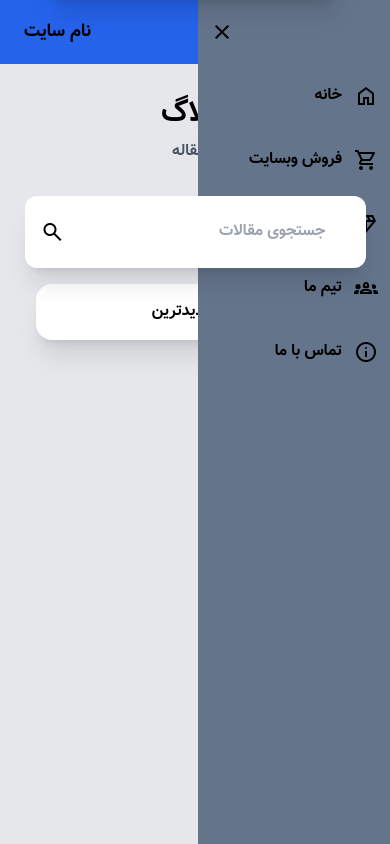
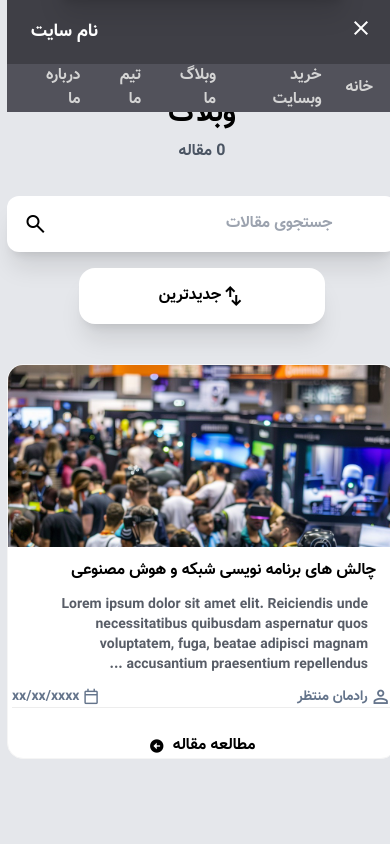
Before and after one commit to Mani-Safarzadeh/Persnoal-Website, a website: page src/pages/weblog.html in a window 390 px wide. Both pictures are taken after a click on the element "menu". Drawn offline with nearby package versions, Linux system fonts and the light colour scheme; files whose address does not match are found by name.

Commit message:
navbar: added sticky, added dropdown, changed color palatte

```diff
--- a/src/js/app.js
+++ b/src/js/modal.js
@@ -1,13 +1,7 @@
-$ = document
-
-const navMenu = $.querySelector('#nav-menu')
-const btnMenu = $.querySelector('#btn-menu')
-const closeMenu = $.querySelector('#close-menu')
-const btnOpenModal = $.querySelector('#change-sort-type')
-const modal = $.querySelector('#modal')
-const btnCloseModal = $.querySelector('#close-modal')
-const modalBoxItems = $.querySelectorAll('.modal-item')
-
+const btnOpenModal = document.querySelector('#change-sort-type')
+const modal = document.querySelector('#modal')
+const btnCloseModal = document.querySelector('#close-modal')
+const modalBoxItems = document.querySelectorAll('.modal-item')
 
 function setSearchType (event) {
     modalBoxItems.forEach(function (item) {
@@ -33,17 +27,8 @@ function closeModal () {
     modal.classList.add('-top-75')
 }
 
-btnMenu.addEventListener('click', function () {
-    navMenu.classList.add('right-0')
-    navMenu.classList.remove('-right-48')
-})
-closeMenu.addEventListener('click', function () {
-    navMenu.classList.add('-right-48')
-    navMenu.classList.remove('right-0')
-})
-
 btnOpenModal.addEventListener('click', openModal)
-btnCloseModal.addEventListener('click', closeMenu)
+btnCloseModal.addEventListener('click', closeModal)
 
 modalBoxItems.forEach(function (item) {
     item.addEventListener('click', function (event) {
--- /dev/null
+++ b/src/js/navbar.js
@@ -0,0 +1,24 @@
+const navbar = document.querySelector('#nav-menu')
+const navicon = document.querySelector('#nav-icon')
+const navClose = document.querySelector('#nav-close')
+
+navicon.onclick = function () {
+    navbar.classList.remove('top-0')
+    navbar.classList.add('top-16')
+    navicon.parentElement.classList.remove('block')
+    navicon.parentElement.classList.add('hidden')
+    navClose.parentElement.classList.remove('hidden')
+    navClose.parentElement.classList.add('block')
+}
+
+navClose.onclick = function () {
+    navbar.classList.remove('top-16')
+    navbar.classList.add('top-0')
+    navicon.parentElement.classList.remove('hidden')
+    navicon.parentElement.classList.add('block')
+    navClose.parentElement.classList.remove('block')
+    navClose.parentElement.classList.add('hidden')
+}
+window.onscroll = function (event) {
+    console.log(event)
+}
--- a/src/pages/weblog.html
+++ b/src/pages/weblog.html
@@ -1,66 +1,91 @@
 <!DOCTYPE html>
-<html lang="en" dir="rtl">
+<html lang="fa" dir="rtl">
 <head>
     <meta charset="UTF-8">
     <meta name="viewport" content="width=device-width, initial-scale=1.0">
     <link rel="stylesheet" href="../../dist/tailwind.css">
     <link rel="stylesheet" href="https://fonts.googleapis.com/css2?family=Material+Symbols+Outlined:opsz,wght,FILL,GRAD@20..48,100..700,0..1,-50..200" />
+    <link href='https://unpkg.com/boxicons@2.1.4/css/boxicons.min.css' rel='stylesheet'>
     <title>وبلاگ ما</title>
 </head>
-    <body class="font-vazir bg-gray-200">
-    <ul class="flex fixed -right-48 top-0 flex-col h-screen w-48 bg-slate-500 transition-all duration-200 ease-linear md:hidden" id="nav-menu">
-        <span class="material-symbols-outlined py-5 px-3 cursor-pointer" id="close-menu">close</span>
-        <li class="py-5 px-3 flex items-center">
-            <span class="material-symbols-outlined">home</span>
-            <a href="home.html" class="px-3 hover:text-white transition-colors duration-100">خانه</a>
-        </li>
-        <li class="py-5 px-3 flex items-center">
-            <span class="material-symbols-outlined">shopping_cart</span>
-            <a href="home.html" class="px-3 hover:text-white transition-colors duration-100">فروش وبسایت</a>
-        </li>
-        <li class="py-5 px-3 flex items-center">
-            <span class="material-symbols-outlined">diamond</span>
-            <a href="weblog.html" class="px-3 hover:text-white transition-colors duration-100">وبلاگ ما</a>
-        </li>
-        <li class="py-5 px-3 flex items-center">
-            <span class="material-symbols-outlined">groups_2</span>
-            <a href="team.html" class="px-3 hover:text-white transition-colors duration-100">تیم ما</a>
-        </li>
-        <li class="py-5 px-3 flex items-center">
-            <span class="material-symbols-outlined">info</span>
-            <a class="px-3 hover:text-white transition-colors duration-100">تماس با ما</a>
-        </li>
-
+<body class="font-vazir bg-gray-200 backdrop-filter">
+    <!-- Nav Bar -->
+    <nav class="flex flex-col sticky top-0">
+        <div class="bg-zinc-700 h-16 flex justify-between items-center px-6 w-full t-0 z-10">
+            <ul class="hidden md:flex items-center gap-6">
+                <!-- Nav Bar Items -->
+                <li class="active:bg-slate-600 hover:text-white text-neutral-300 transition duration-150"><a href="home.html">خانه</a></li>
+                <li class="active:bg-slate-600 hover:text-white text-neutral-300 transition duration-150"><a href="#">خرید وبسایت</a></li>
+                <li class="active:bg-slate-600 hover:text-white text-neutral-300 transition duration-150"><a href="weblog.html">وبلاگ ما</a></li>
+                <li class="active:bg-slate-600 hover:text-white text-neutral-300 transition duration-150"><a href="team.html">تیم ما</a></li>
+                <li class="active:bg-slate-600 hover:text-white text-neutral-300 transition duration-150"><a href="#">درباره ما</a></li>
             </ul>
-    <header>
-        <nav class="bg-blue-600 h-16 flex justify-between items-center">
-            <ul class="hidden md:flex items-center gap-6 mx-4">
-                <li class="hover:text-white transition duration-300"><a href="home.html">خانه</a></li>
-                <li class="hover:text-white transition duration-300"><a href="#">فروش وبسایت</a></li>
-                <li class="hover:text-white transition duration-300"><a href="weblog.html">وبلاگ ما</a></li>
-                <li class="hover:text-white transition duration-300"><a href="team.html">تیم ما</a></li>
-                <li class="hover:text-white transition duration-300"><a href="#">درباره ما</a></li>
+            <!-- MenuIcon -->
+            <div class="block md:hidden">
+                <span class="material-symbols-outlined text-3xl cursor-pointer text-white" id="nav-icon">menu</span>
+            </div>
+            <div class="hidden md:hidden">
+                <span class="material-symbols-outlined text-3xl cursor-pointer text-white" id="nav-close">close</span>
+            </div>
+            <h3 class="font-semibold text-lg text-white">نام سایت</h3>
+        </div>
+        <!-- Hamburger Menu -->
+        <div id="nav-menu" class="w-screen absolute top-0">
+            <ul class="w-full flex items-center gap-6 justify-start px-6 h-12 bg-zinc-600">
+                <li class="active:bg-slate-600 hover:text-white text-neutral-300 transition"><a href="home.html">خانه</a></li>
+                <li class="active:bg-slate-600 hover:text-white text-neutral-300 transition"><a href="#">خرید وبسایت</a></li>
+                <li class="active:bg-slate-600 hover:text-white text-neutral-300 transition"><a href="weblog.html">وبلاگ ما</a></li>
+                <li class="active:bg-slate-600 hover:text-white text-neutral-300 transition"><a href="team.html">تیم ما</a></li>
+                <li class="active:bg-slate-600 hover:text-white text-neutral-300 transition"><a href="#">درباره ما</a></li>
             </ul>
-            <div class="mr-6 md:hidden"><span class="material-symbols-outlined text-xl2 cursor-pointe" id="btn-menu">menu</span></div>
-            <div class="ml-6"><h3 class="font-bold text-lg">نام سایت</h3></div>
+        </div>
     </nav>
-    </header>
     <section class="my-6">
         <div class="flex flex-col items-center my-4">
+            <div class="flex flex-col items-center">
                 <h2 class="text-3xl font-bold my-2">وبلاگ</h2>
-            <span class="block text-gray-600 mb-8">x مقاله</span>
-            <div class="relative mb-4">
-                <input class="bg-white focus:border-blue-600 focus:border-2 outline-none pl-24 pr-10 py-6 rounded-xl shadow-xl" placeholder="جستجوی مقالات" type="text" name="journal" id="journal-input" spellcheck="false">
-                <span class="material-symbols-outlined absolute top-6 left-4 cursor-pointer">search</span>
+                <span class="block text-gray-600 mb-8">0 مقاله</span>
             </div>
-            <div class="cursor-pointer">
-                <button id="change-sort-type" class="bg-white rounded-2xl shadow-xl px-29 py-4 hover:bg-blue-600 hover:text-white transition duration-150 flex items-center justify-center">
-                    <span class="material-symbols-outlined">swap_vert</span>
+            <div class="flex flex-col items-center justify-center md:flex-row md:items-start">
+                <div class="mb-4">
+                    <form id="search-journal" class="flex items-center justify-between bg-white rounded-xl shadow-xl py-4 mx-2" action="#">
+                        <input class="focus:border-blue-600 focus:border-2 outline-none px-16" placeholder="جستجوی مقالات" type="text" name="journal" id="journal-input" spellcheck="false">
+                        <span class="material-symbols-outlined cursor-pointer px-4">search</span>
+                    </form>
+                </div>
+                <div class="mb-4 cursor-pointer">
+                    <button id="change-sort-type" class="flex items-center justify-center bg-white rounded-2xl shadow-xl hover:bg-blue-600 hover:text-white transition duration-150 py-4 px-20 mx-2">
+                        <span class="material-symbols-outlined cursor-pointer">swap_vert</span>
                         <span>جدیدترین</span>
                     </button>
                 </div>
             </div>
-        <div></div>
+        </div>
+    </section>
+    <section class="posts_wrap grid grid-rows-1 sm:grid-cols-2 xl:grid-cols-3 gap-5">
+        <div class="blog flex flex-col bg-white dark:bg-darker border border-neutral-100 dark:border-none overflow-hidden rounded-2xl">
+            <div class="blog-banner relative h-[182px] overflow-hidden">
+                <img class="block w-full h-ful object-cover" src="../img/log1.jpg" alt="log1">
+            </div>
+            <div class="flex-grow px-5 py-3">
+                <h4 class="line-clamp-2 mb-3 font-bold">چالش های برنامه نویسی شبکه و هوش مصنوعی</h4>
+                <p class="text-sm line-clamp-4 text-gray-900/70 px-2">Lorem ipsum dolor sit amet elit. Reiciendis unde necessitatibus quibusdam aspernatur quos voluptatem, fuga, beatae adipisci magnam accusantium praesentium repellendus ...</p>
+            </div>
+            <div class="flex justify-between items-center text-slate-500 border-b border-b-neutral-200/70 mx-1 mb-2.5">
+                <div class="flex items-center gap-0.5 w-5 h-5">
+                    <span class="material-symbols-outlined" style="font-size: 1.4rem;">person</span>
+                    <span class="text-sm whitespace-nowrap">رادمان منتظر</span>
+                </div>
+                <div class="flex items-center gap-0.5">
+                    <span class="material-symbols-outlined w-5 h-5" style="font-size: 1.2rem;">calendar_today</span>
+                    <span class="text-sm">xx/xx/xxxx</span>
+                </div>
+            </div>
+            <div class="flex justify-center items-center mt-4 gap-2 cursor-pointer">
+                <a href="#">مطالعه مقاله</a>
+                <i class='bx bxs-left-arrow-circle w-4 h-4'></i>
+            </div>
+        </div>
     </section>
     <div id="modal" class="w-3/4 bg-gray-300 shadow-xl rounded-xl flex flex-col gap-4 absolute -top-75 left-1/8 z-50 transition-all duration-700 p-5">
         <div class="flex items-center justify-between px-4">
@@ -73,6 +98,7 @@
             <div class="modal-item cursor-pointer bg-white rounded-lg shadow-lg m-1 p-4 text-black">محبوب ترین</div>
         </div>
     </div>
-    <script src="../js/app.js"></script>
+    <script src="../js/modal.js"></script>
+    <script src="../js/navbar.js"></script>
 </body>
 </html>
--- a/tailwind.config.js
+++ b/tailwind.config.js
@@ -17,6 +17,13 @@ module.exports = {
       },
       padding: {
         '29': '116px'
+      },
+      spacing: {
+        '100': '25rem',
+        '104': '26rem'
+      },
+      borderWidth: {
+        '1': '1px'
       }
     },
   },
```
Also changed, not shown: src/pages/home.html (+32 -38 lines), src/pages/team.html (+32 -38 lines), dist/tailwind.css, src/img/log1.jpg (added), src/img/log2.jpg (added). Lines whose indentation alone changed are shown as unchanged.
